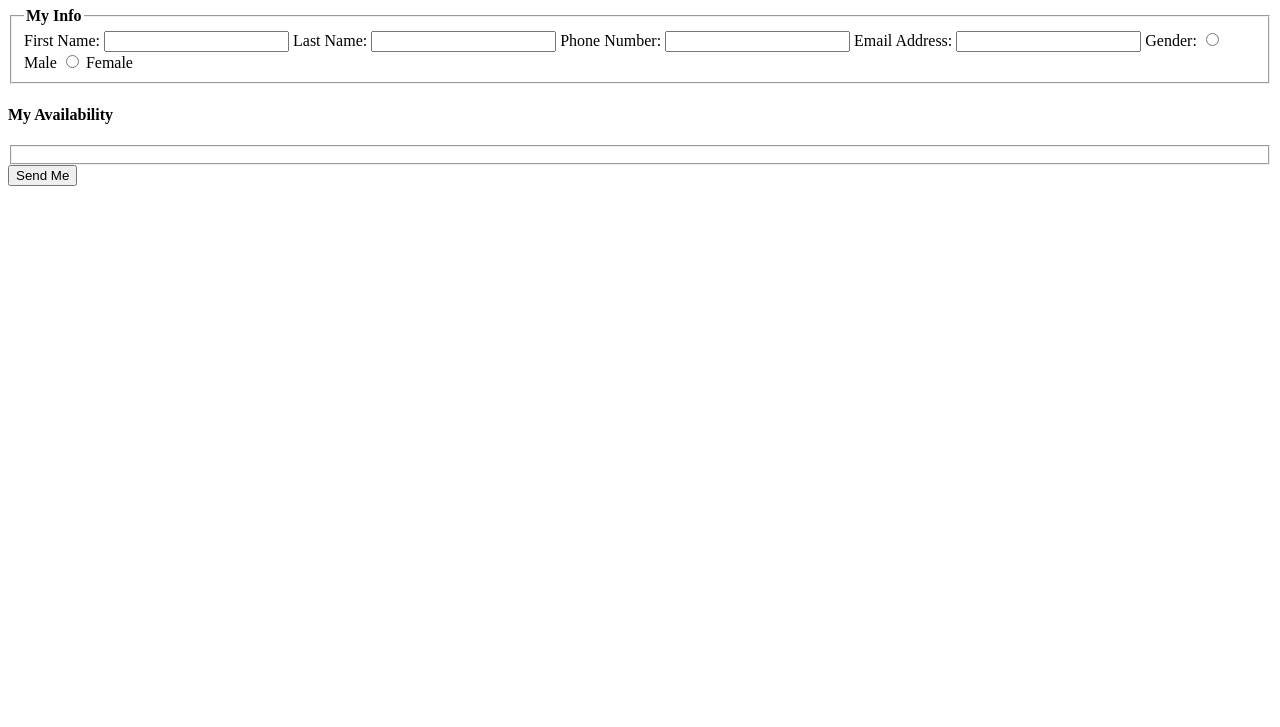
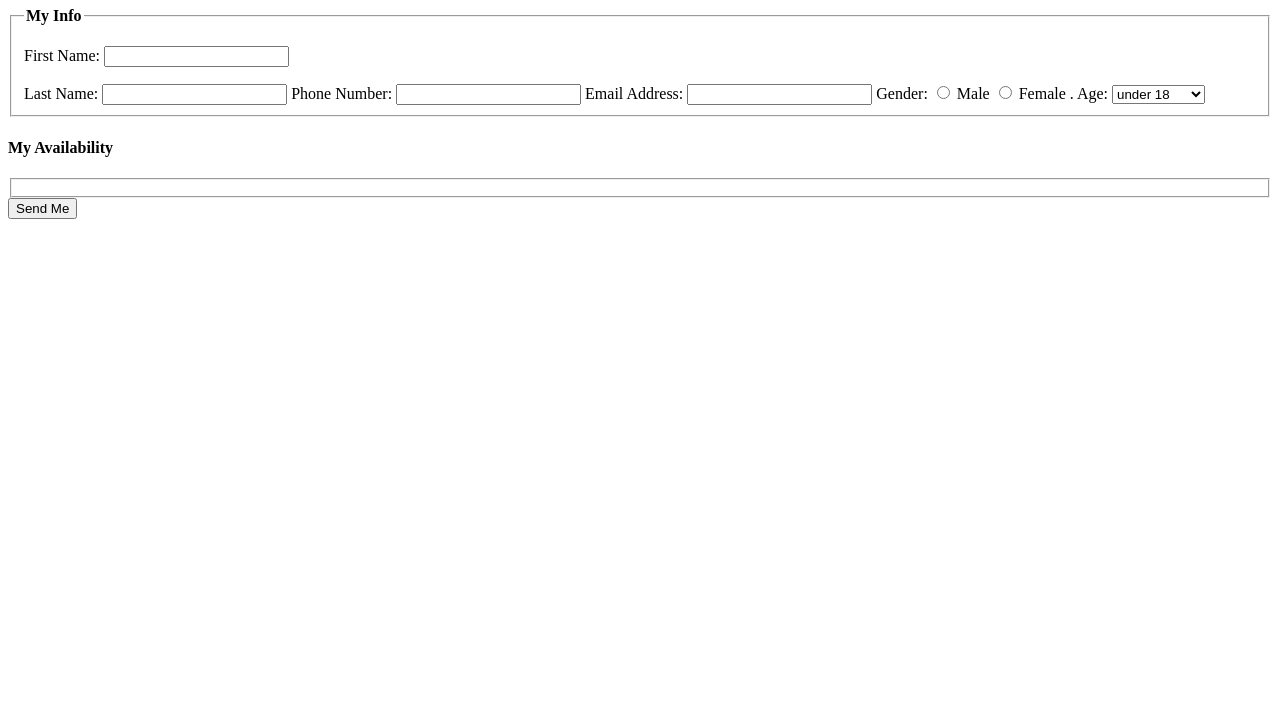
Before and after one commit to wgaylord/itmd-361-spring2020-Lab4, a plain HTML site: page index.html in a window 1280 px wide. Shown: the part 73-800 px from the top of the page. Drawn offline with Linux system fonts and the light colour scheme.

Commit message:
Test formating with <p> and add drop down.

```diff
--- a/index.html
+++ b/index.html
@@ -9,9 +9,11 @@
     <form action="http://bloomingdale.sat.iit.edu/kriedan/lab3formscript.php" method="post">
       <fieldset>
         <legend><strong>My Info</strong></legend>
-        <label>First Name:
-          <input type="text" name="first_name_field">
-        </label>
+        <p>
+          <label>First Name:
+            <input type="text" name="first_name_field">
+          </label>
+        </p>
         <label>Last Name:
           <input type="text" name="last_name_field">
         </label>
@@ -26,6 +28,17 @@
           <label for="gender_male">Male</label>
           <input type="radio" name="gender_field" value="female",id="gender_female">
           <label for="gender_female">Female</label>
+        </label>.
+        <label>Age:
+          <select name="age_field">
+            <option>under 18</option>
+            <option>18 - 24</option>
+            <option>25 - 34</option>
+            <option>35 - 44</option>
+            <option>45 - 54</option>
+            <option>55 - 64</option>
+            <option>65 and over</option>
+          </select>
         </label>
       </fieldset>
       <h4>My Availability</h4>
```
